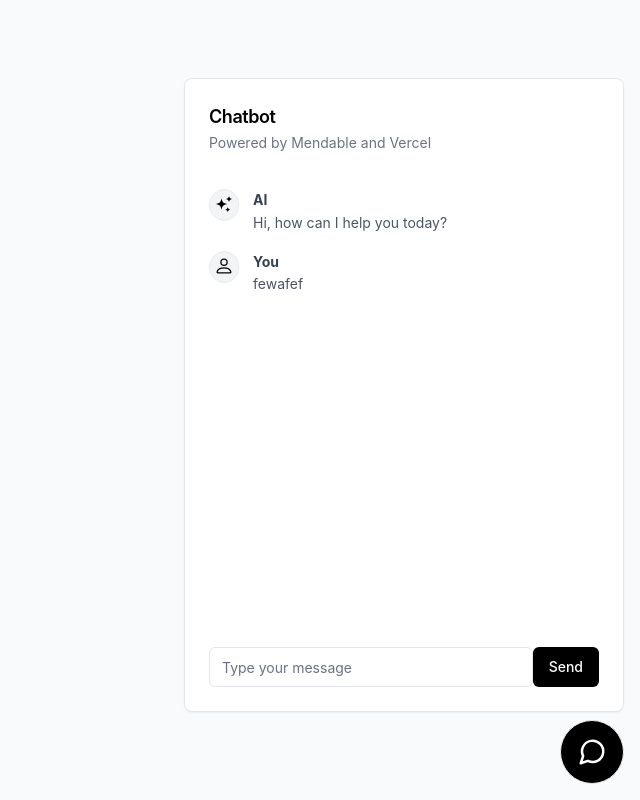
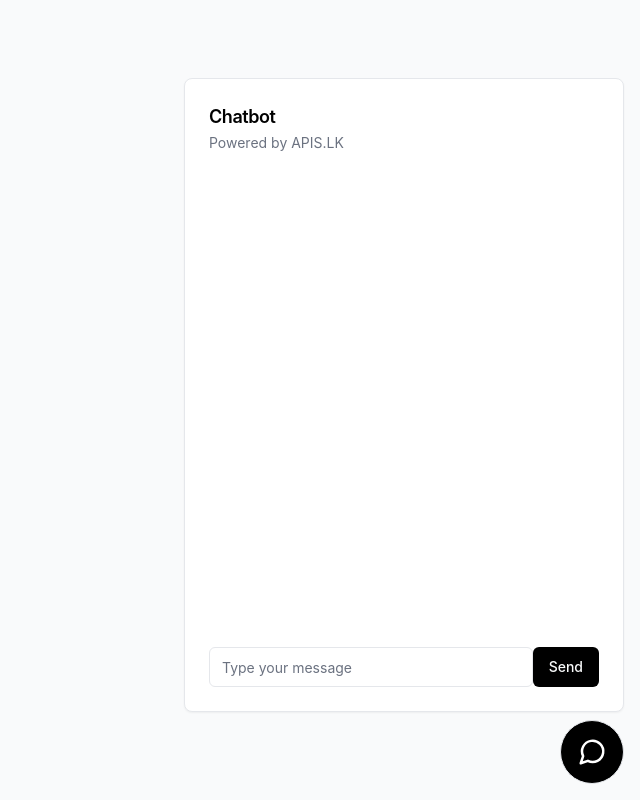
Before and after one commit to sajithapislk/chatbot, a Vue app: page / in a window 1280 px wide. Shown: the whole page, without its empty margins (640-1280 px from the left). Built offline with nearby package versions, Linux system fonts and the light colour scheme.

Commit message:
Update App.vue

```diff
--- a/src/App.vue
+++ b/src/App.vue
@@ -55,7 +55,7 @@ function generateResponse(input) {
       content: "Sorry, I'm not sure how to respond to that."
     });
   }
-  console.log(messages.value[messages.value.length -1]);
+  console.log(messages.value[messages.value.length - 1]);
 }
 </script>
 
@@ -78,40 +78,32 @@ function generateResponse(input) {
     <!-- Heading -->
     <div class="flex flex-col space-y-1.5 pb-6">
       <h2 class="font-semibold text-lg tracking-tight">Chatbot</h2>
-      <p class="text-sm text-[#6b7280] leading-3">Powered by Mendable and Vercel</p>
+      <p class="text-sm text-[#6b7280] leading-3">Powered by APIS.LK</p>
     </div>
-
-
-
 
     <!-- Chat Container -->
     <div class="pr-4 h-[474px]" style="min-width: 100%; display: table;">
+
       <!-- Chat Message AI -->
-      <div class="flex gap-3 my-4 text-gray-600 text-sm flex-1"><span
+      <div class="flex gap-3 my-4 text-gray-600 text-sm flex-1" v-for="(row, index) in messages"><span
           class="relative flex shrink-0 overflow-hidden rounded-full w-8 h-8">
-          <div class="rounded-full bg-gray-100 border p-1"><svg stroke="none" fill="black" stroke-width="1.5"
+          <div v-if="row.sender == 'User'" class="rounded-full bg-gray-100 border p-1"><svg stroke="none" fill="black" stroke-width="1.5"
               viewBox="0 0 24 24" aria-hidden="true" height="20" width="20" xmlns="http://www.w3.org/2000/svg">
               <path stroke-linecap="round" stroke-linejoin="round"
                 d="M9.813 15.904L9 18.75l-.813-2.846a4.5 4.5 0 00-3.09-3.09L2.25 12l2.846-.813a4.5 4.5 0 003.09-3.09L9 5.25l.813 2.846a4.5 4.5 0 003.09 3.09L15.75 12l-2.846.813a4.5 4.5 0 00-3.09 3.09zM18.259 8.715L18 9.75l-.259-1.035a3.375 3.375 0 00-2.455-2.456L14.25 6l1.036-.259a3.375 3.375 0 002.455-2.456L18 2.25l.259 1.035a3.375 3.375 0 002.456 2.456L21.75 6l-1.035.259a3.375 3.375 0 00-2.456 2.456zM16.894 20.567L16.5 21.75l-.394-1.183a2.25 2.25 0 00-1.423-1.423L13.5 18.75l1.183-.394a2.25 2.25 0 001.423-1.423l.394-1.183.394 1.183a2.25 2.25 0 001.423 1.423l1.183.394-1.183.394a2.25 2.25 0 00-1.423 1.423z">
               </path>
             </svg></div>
-        </span>
-        <p class="leading-relaxed"><span class="block font-bold text-gray-700">AI </span>Hi, how can I help you today?
-        </p>
-      </div>
-
-      <!--  User Chat Message -->
-      <div class="flex gap-3 my-4 text-gray-600 text-sm flex-1"><span
-          class="relative flex shrink-0 overflow-hidden rounded-full w-8 h-8">
-          <div class="rounded-full bg-gray-100 border p-1"><svg stroke="none" fill="black" stroke-width="0"
+            <div v-else class="rounded-full bg-gray-100 border p-1"><svg stroke="none" fill="black" stroke-width="0"
               viewBox="0 0 16 16" height="20" width="20" xmlns="http://www.w3.org/2000/svg">
               <path
                 d="M8 8a3 3 0 1 0 0-6 3 3 0 0 0 0 6Zm2-3a2 2 0 1 1-4 0 2 2 0 0 1 4 0Zm4 8c0 1-1 1-1 1H3s-1 0-1-1 1-4 6-4 6 3 6 4Zm-1-.004c-.001-.246-.154-.986-.832-1.664C11.516 10.68 10.289 10 8 10c-2.29 0-3.516.68-4.168 1.332-.678.678-.83 1.418-.832 1.664h10Z">
               </path>
             </svg></div>
         </span>
-        <p class="leading-relaxed"><span class="block font-bold text-gray-700">You </span>fewafef</p>
+        <p class="leading-relaxed"><span class="block font-bold text-gray-700">{{row.sender}} </span>{{row.content}}
+        </p>
       </div>
+
     </div>
     <!-- Input box  -->
     <div class="flex items-center pt-0">
```
Lines whose indentation alone changed are shown as unchanged.
